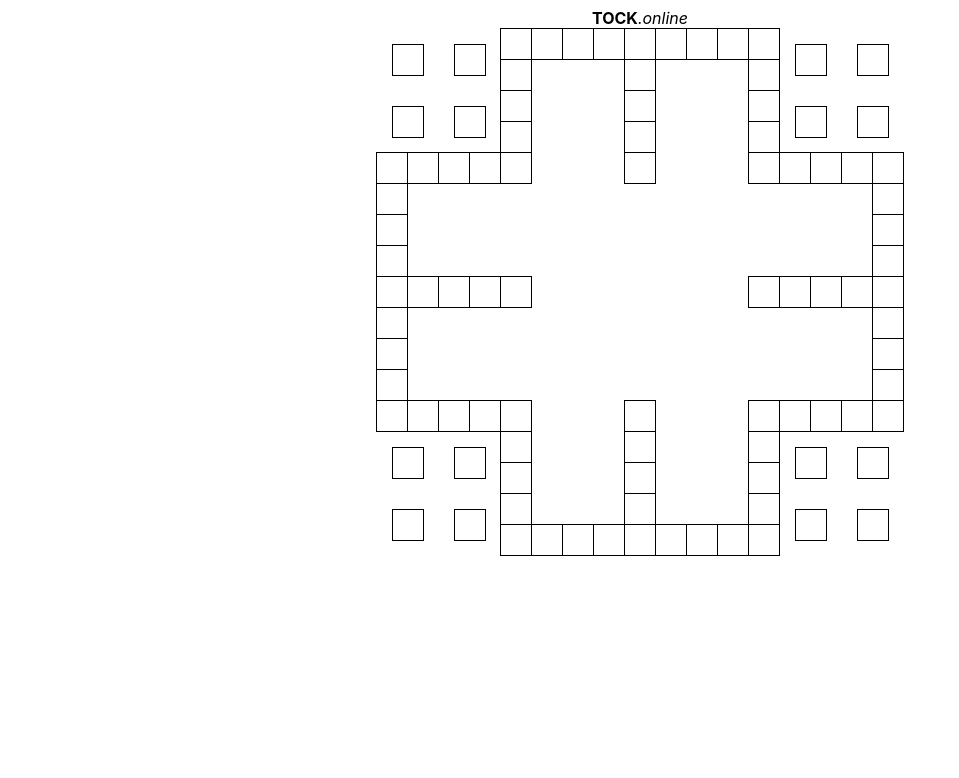
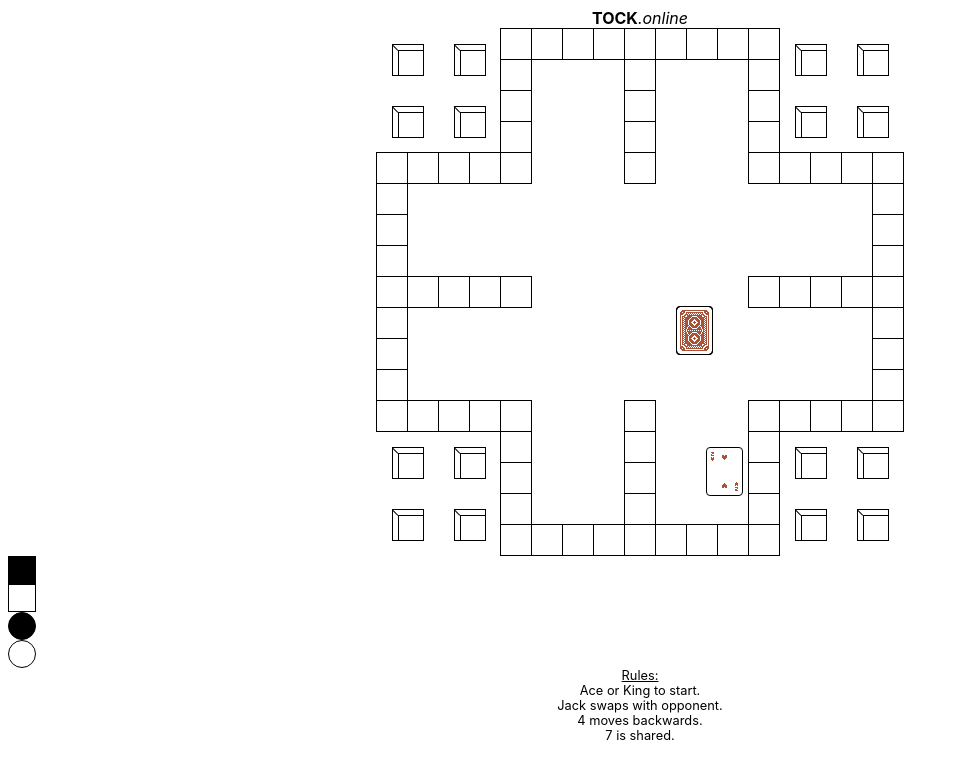
Before and after one commit to ed-dickinson/tock-online, a plain HTML site: page index.html in a window 1280 px wide. Shown: the whole page, without its empty margins (0-959 px from the left). Drawn offline with Linux system fonts and the light colour scheme.

Commit message:
counter test

```diff
--- a/index.html
+++ b/index.html
@@ -15,7 +15,20 @@ The big four starts are 4x4, the whole thing is 17x17, for 64 play squares overa
     <main>
         <header><strong>TOCK</strong><em>.online</em></header>
         <div class="board-container">
+          <div class="center-cards">
+            <div class="card"></div>
+            <div class="card"></div>
+            <div class="card"></div>
+            <div class="card hand"></div>
+          </div>
         </div>
+        <div class="counters">
+          <div class="counter player1"></div>
+          <div class="counter player2"></div>
+          <div class="counter player3"></div>
+          <div class="counter player4"></div>
+        </div>
+        <center style="font-size: 0.8em;"><u>Rules:</u> <br>Ace or King to start. <br>Jack swaps with opponent. <br>4 moves backwards. <br>7 is shared.</center>
     </main>
     <script src="tock.js"></script>
 </body>
--- a/tock.css
+++ b/tock.css
@@ -2,6 +2,7 @@
   --colour1: black;
   --colour2: dodgerblue;
   --colour3: aqua;
+  --colour4: white;
 }
 
 body {
@@ -33,6 +34,19 @@ header {
 .start-area:nth-of-type(4) {bottom: 0; left: 0;}
 
 .start-area-square {position: absolute;}
+.start-area-square::after {content:''; position: absolute; width: 8px; height: 1px; background-color: black; transform: rotate(45deg); top: 2px; left: -2px;}
+.start-area-square::before {content:''; width: calc(100% - 5px); height: calc(100% - 5px); border: 1px solid black; border-width: 1px 0 0 1px; top: 5px; left: 5px; position: absolute;}
 
 .play-square, .home-square {position: absolute;}
 .start-square {background-color: white; }
+
+.center-cards {position: absolute; left: 300px; bottom: 50px; display: inline; width: 35px; height: 200px; z-index: 10;}
+.card {position: absolute; background-image: url('assets/8BitDeck.png'); width: 35px; height:47px; border: 1px solid black; border-radius: 4px;}
+
+.card.hand { left: 30px; bottom: 10px; background-position: -35px 0px; }
+/* .center-card.blank {position: absolute; background-color: white; width: 35px; height:47px; border: 1px solid black; border-radius: 4px;} */
+
+.counter {width: 26px; height: 26px; border: 1px solid black;}
+.counter.player1, .counter.player3 {background-color: var(--colour1);}
+.counter.player2, .counter.player2 {background-color: var(--colour4);}
+.counter.player3, .counter.player4 {border-radius: 50%;}
```
Also changed, not shown: assets/8BitDeck.png (added).
